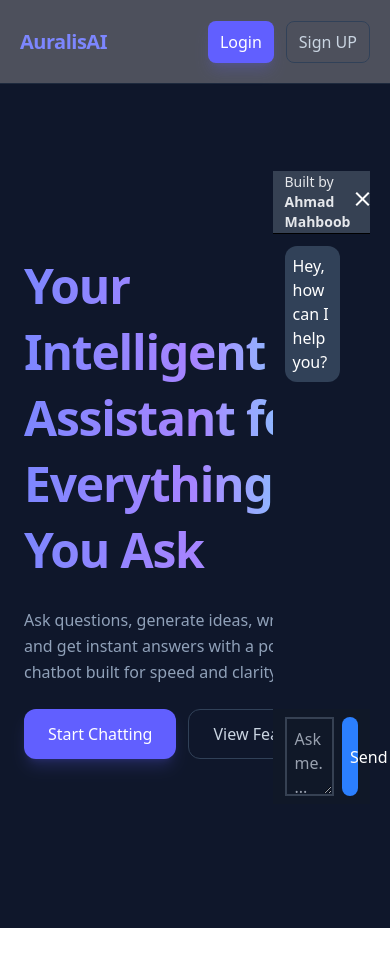
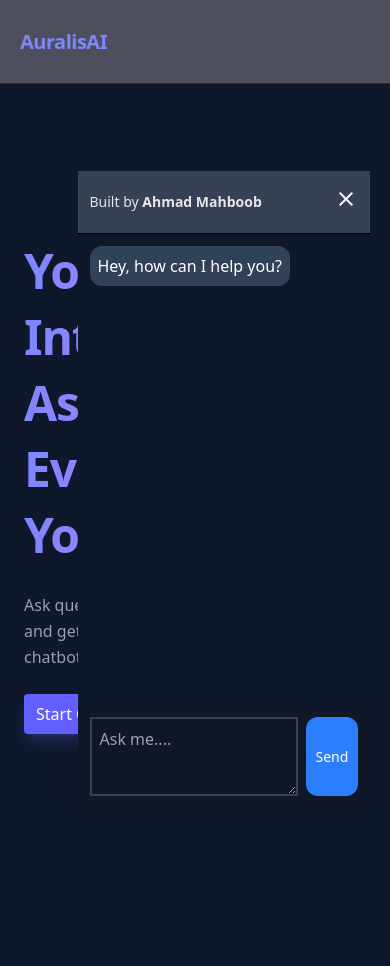
Before and after one commit to Ahmad-Mahboob/AI-RAG-Chatbot, a website: page public/index.html in a window 390 px wide. Both pictures are taken after a click on the button "robot_2". Before the commit the page ends 928 px from the top, so only its background shows below. Drawn offline with nearby package versions, Linux system fonts and the light colour scheme.

Commit message:
Make the chatbot responsive for mobile users.

```diff
--- a/public/index.html
+++ b/public/index.html
@@ -29,7 +29,7 @@
         >
           AuralisAI
         </p>
-        <div class="btns flex gap-3">
+        <div class="btns hidden md:flex gap-3">
           <button
             class="bg-indigo-500 hover:bg-indigo-600 text-white font-medium px-3 py-2 rounded-lg shadow-lg shadow-indigo-500/20 transition-all duration-200 hover:shadow-indigo-500/30 hover:scale-[1.02]"
           >
@@ -42,7 +42,7 @@
         </div>
       </nav>
     </header>
-    <section class="h-screen bg-slate-900">
+    <section class="h-[110%] md:h-screen bg-slate-900">
       <div
         class="min-h-screen flex flex-col justify-center px-6 md:px-16 max-w-6xl mx-auto gap-6"
       >
@@ -57,13 +57,13 @@
           Ask questions, generate ideas, write content, and get instant answers
           with a powerful AI chatbot built for speed and clarity.
         </h3>
-        <div class="btns flex gap-3">
+        <div class="btns gap-3 flex mb-10">
           <button
-            class="bg-indigo-500 hover:bg-indigo-600 text-white font-medium px-6 py-3 rounded-xl shadow-lg shadow-indigo-500/20 transition-all duration-200 hover:shadow-indigo-500/30 hover:scale-[1.02]"
+            class="bg-indigo-500 hover:bg-indigo-600 text-white font-medium px-3 py-2 rounded-sm md:px-6 md:py-3 md:rounded-xl shadow-lg shadow-indigo-500/20 transition-all duration-200 hover:shadow-indigo-500/30 hover:scale-[1.02]"
           >
             Start Chatting</button
           ><button
-            class="border border-slate-700 text-slate-300 hover:bg-slate-800 px-6 py-3 rounded-xl transition-all duration-200 hover:border-slate-500"
+            class="border border-slate-700 text-slate-300 hover:bg-slate-800 md:px-6 md:py-3 md:rounded-xl transition-all duration-200 hover:border-slate-500"
           >
             View Features
           </button>
@@ -75,7 +75,7 @@
     <div
       class="fixed right-5 bottom-10 text-white flex justify-center items-center"
     >
-      <div class="chatbox h-[75vh] w-[25vw] hidden">
+      <div class="chatbox w-[75vw] h-[75vh] md:w-[25vw] hidden">
         <div
           class="chatbotHeader h-[10%] bg-gray-700 text-gray-300 border-b border-b-black flex items-center justify-between px-3"
         >
@@ -113,7 +113,7 @@
           ></textarea>
 
           <button
-            class="sendMessageBtn p-2 bg-blue-500 hover:bg-blue-600 rounded-xl w-1/5"
+            class="sendMessageBtn text-sm p-1 md:p-2 bg-blue-500 hover:bg-blue-600 rounded-xl w-1/5"
           >
             Send
           </button>
```
Also changed, not shown: public/src/output.css, 1 other file.
